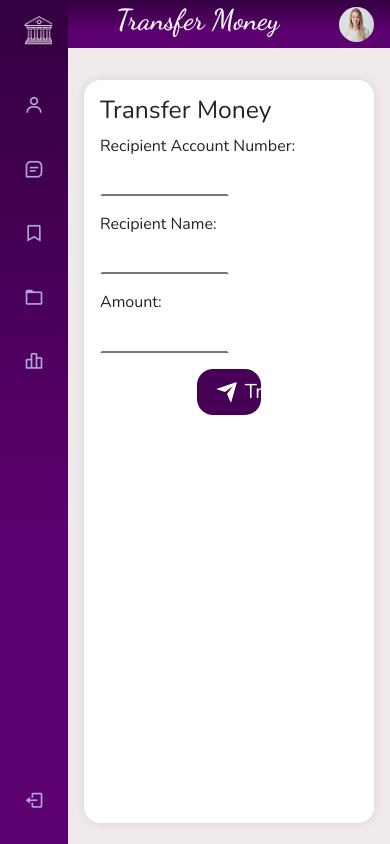
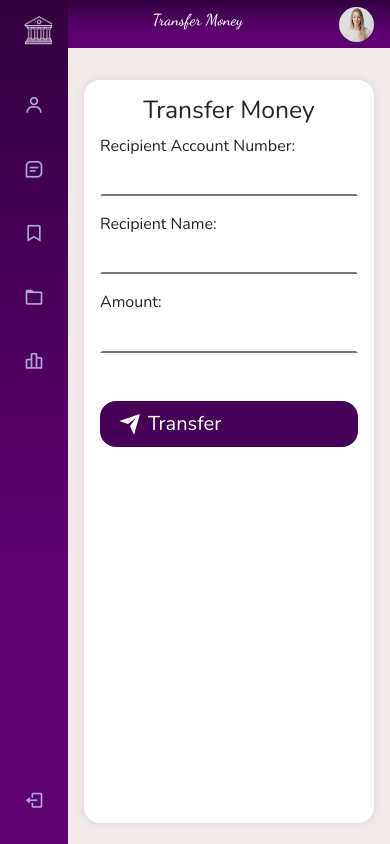
Before and after one commit to Iqbal-Elham/banking-system, a Django app: page /dashboard/transfer/ in a window 390 px wide. Run offline with Django 4.2, Linux system fonts and the light colour scheme; the visitor is signed in with stand-in values (Sample User, id 1); some web fonts are replaced.

Commit message:
Finish with transactions, deposit, home and login responsiveness

```diff
--- a/assets/css/styles.css
+++ b/assets/css/styles.css
@@ -26,6 +26,26 @@ body {
   font-size: var(--normal-font-size);
   transition: 0.5s;
 }
+
+::-webkit-scrollbar {
+  width: 10px;
+}
+
+/* Track */
+::-webkit-scrollbar-track {
+  background: #f1f1f1;
+}
+
+/* Handle */
+::-webkit-scrollbar-thumb {
+  background: #430451c6;
+}
+
+/* Handle on hover */
+::-webkit-scrollbar-thumb:hover {
+  background: #430451;
+}
+
 a {
   text-decoration: none !important;
 }
@@ -192,7 +212,7 @@ a {
 }
 
 .daterangepicker {
-  top: 118px !important;
+  top: 168px !important;
 }
 
 .search-container input {
@@ -222,7 +242,7 @@ a {
 
 .transaction-table {
   width: 100%;
-  height: 60vh;
+  height: 55vh;
   border-collapse: collapse;
   border-spacing: 0;
   box-shadow: 0 0 10px rgba(0, 0, 0, 0.1);
@@ -230,6 +250,9 @@ a {
   overflow: scroll !important;
 }
 
+.transaction-table table {
+  height: 100%;
+}
 .action-btn {
   position: relative;
   font-size: 14px;
@@ -409,8 +432,8 @@ a {
  }
 
  .transfer-btn {
-  margin: auto;
-  width: 25%;
+  margin: 2rem auto;
+  width: 28%;
   font-family: inherit;
   font-size: 20px;
   background: #460056;
@@ -462,3 +485,36 @@ a {
     transform: translateY(-0.1em);
   }
 }
+
+.actions-form {
+width: 50%;
+}
+
+@media screen and (max-width: 768px) {
+  .actions-form {
+    width: 100%;
+  }
+
+  .header h1 {
+    font-weight: 400;
+    font-size: 1rem;
+  }
+
+  .content-title {
+    font-size: 1.5rem;
+    text-align: center;
+  }
+
+  .inp {
+    width: 100%;
+  }
+
+  .transfer-btn {
+    width: 100%;
+  }
+
+  .transfer-title {
+    text-align: center;
+  }
+
+}
--- a/templates/core/_main_layout.html
+++ b/templates/core/_main_layout.html
@@ -26,7 +26,7 @@
   <body id="body-pd" class="body-pd">
     <header class="header" >
       <div class="header_toggle"> <i class='bx bx-menu' id="header-toggle"></i> </div>
-      <h1>{% block header_title %}{% endblock header_title %}</h1>
+      <h1 class="header-title">{% block header_title %}{% endblock header_title %}</h1>
       <div class="header_img">
         <img src="{{ user.profile_photo.url }}" alt="Profile Photo">
       </div>
--- a/templates/transactions/transactions_form.html
+++ b/templates/transactions/transactions_form.html
@@ -3,10 +3,10 @@
 
 {% block header_title %}{{title}}{% endblock %}
 {% block content %}
-<h1 class="">{{ title }}</h1>
+<h1 class="content-title">{{ title }}</h1>
 <hr />
 <div class="">
-    <form method="post" class="w-50">
+    <form method="post" class="actions-form">
         {% csrf_token %}
 
         <div class="mb-4">
--- a/templates/transactions/transactions_report.html
+++ b/templates/transactions/transactions_report.html
@@ -29,7 +29,7 @@
         </form>
         <div class="transaction-table">
         <table class="table table-striped">
-            <thead class="thead-primary">
+            <thead class="">
             <tr class="">
                 <th class="">Transaction Type</th>
                 <th class="">Date</th>
--- a/templates/transactions/transfer.html
+++ b/templates/transactions/transfer.html
@@ -4,8 +4,8 @@
 {% block header_title %}Transfer Money{% endblock %}
 {% block content %}
 
-    <h2>Transfer Money</h2>
-<form method="post" class="d-flex flex-column">
+<h2 class='transfer-title'>Transfer Money</h2>
+<form method="post" class="d-flex flex-column w-100">
     {% csrf_token %}
     {{ form.as_p }}
     <button type="submit" class="transfer-btn">
```
Also changed, not shown: templates/transactions/user_profile.html (+18 -13 lines).
